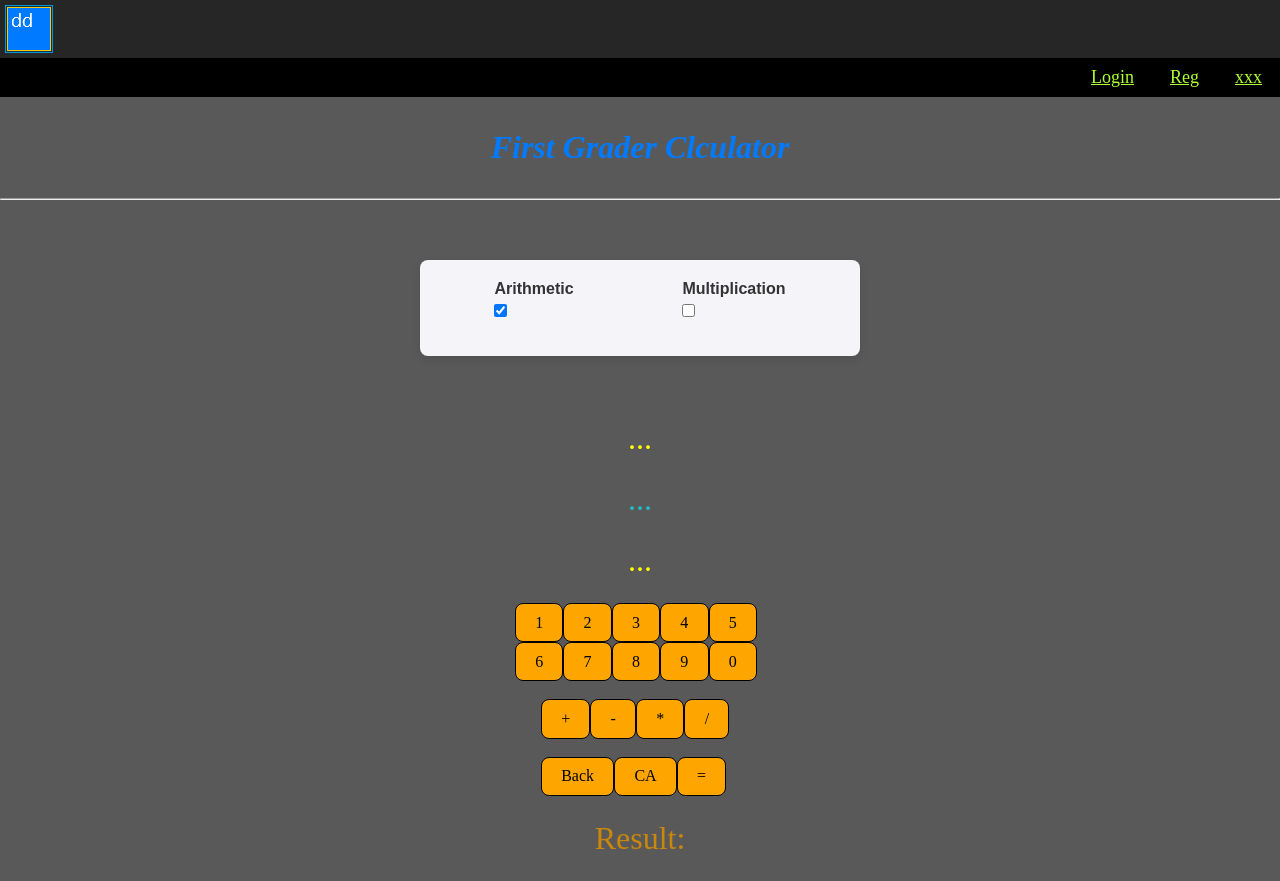
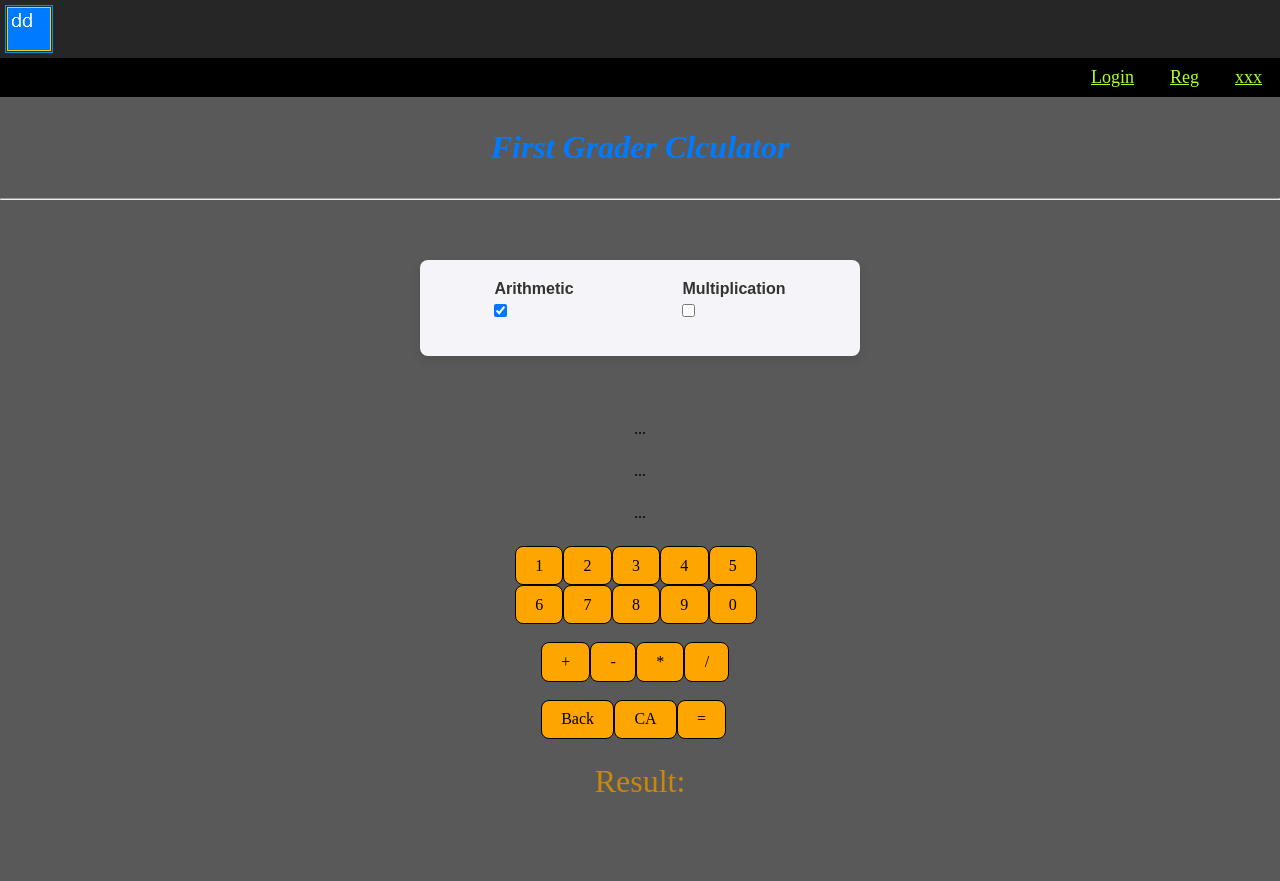
Before and after one commit to Dimitar101/Project, a React (Vite) app in the folder Project/client/: page /calculator in a window 1280 px wide. After the commit the page ends 824 px from the top, so only its background shows below. Built offline with nearby package versions, Linux system fonts and the light colour scheme.

Commit message:
Update Arithmetic.jsx

```diff
--- a/Project/client/src/components/Arithmetic.jsx
+++ b/Project/client/src/components/Arithmetic.jsx
@@ -70,9 +70,9 @@ export default function Arithmetic() {
     return (
         <>
             <div className='calculator-wrapper'>
-                <div id='Operant1'>{operantOne}</div>
-                <div id='Operator'>{operator}</div>
-                <div id='Operant2'>{operantTwo}</div>
+                <div className='Operant1'>{operantOne}</div>
+                <div className='Operator'>{operator}</div>
+                <div className='Operant2'>{operantTwo}</div>
 
                 <div className='calculator'>
                     <div className='btns'>
```
